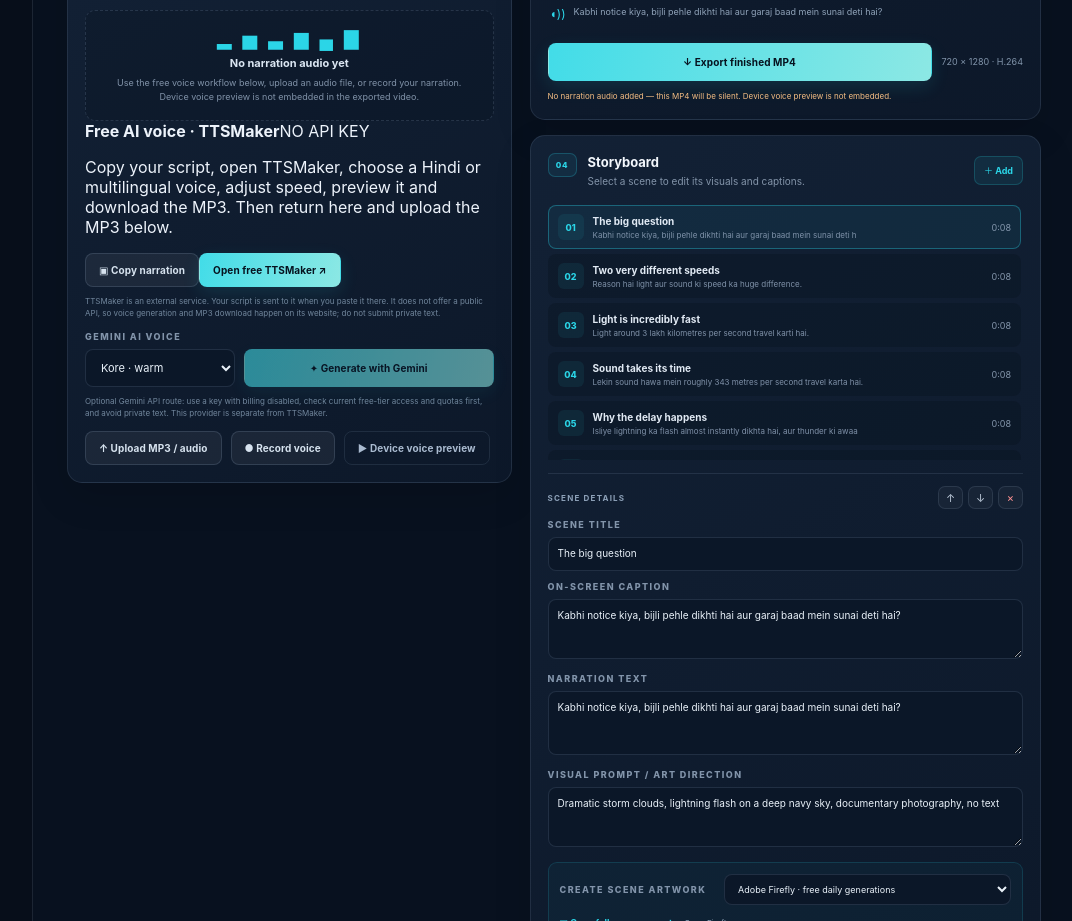
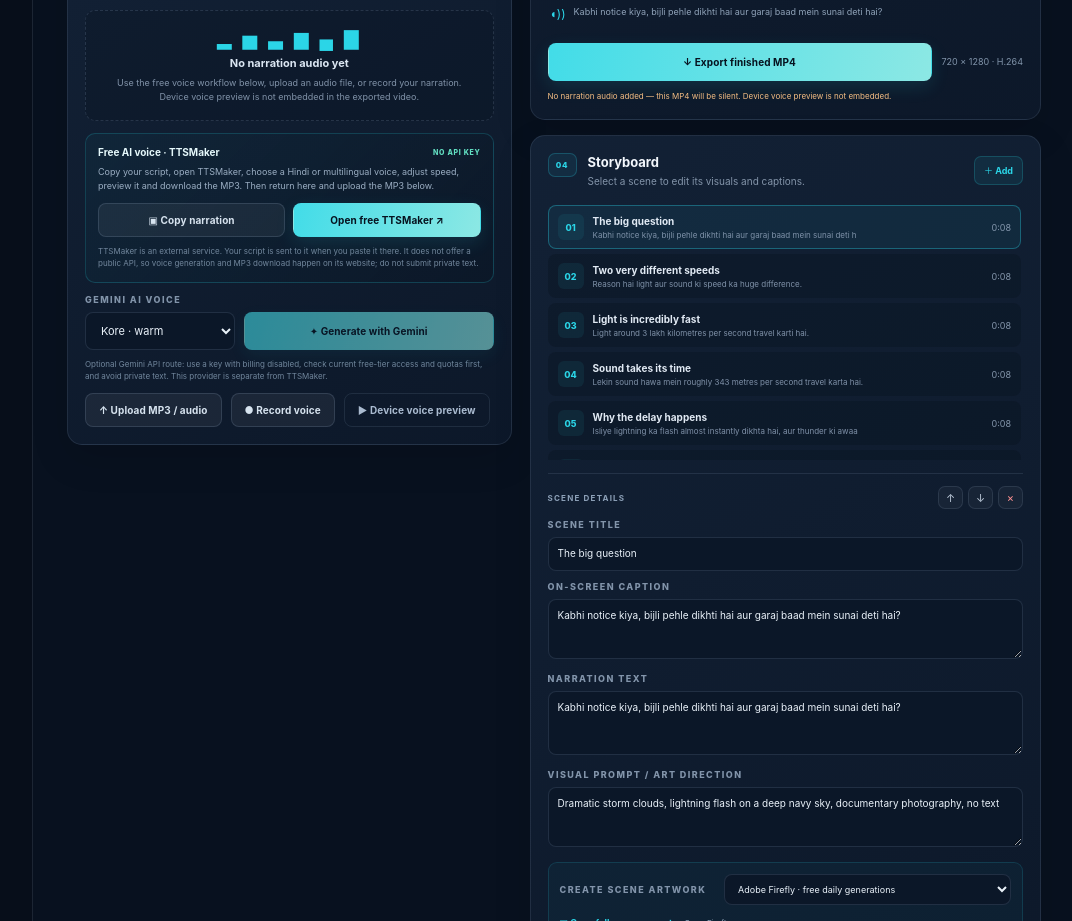
Before and after one commit to narayananagapuri25/VideoMaker, a React (Vite) app: page / in a window 1280 px wide. Shown: the part 1060-1981 px from the top of the page, without its empty margins (205-1277 px from the left). Built offline with nearby package versions, Linux system fonts and the light colour scheme.

Commit message:
Style free TTSMaker narration panel

```diff
--- a/src/styles.css
+++ b/src/styles.css
@@ -218,6 +218,15 @@ select { appearance: auto; }
   .export-spec { width: 100%; text-align: center; }
 }
 
+.free-tts-card { margin-top: 12px; padding: 12px; border: 1px solid rgba(43,213,231,.2); border-radius: 10px; background: linear-gradient(135deg, rgba(18,73,91,.18), rgba(9,20,34,.38)); }
+.free-tts-title { display: flex; align-items: center; justify-content: space-between; gap: 8px; }
+.free-tts-title strong { color: #e5f8fb; font-size: 10px; }
+.free-tts-title span { color: #62dfc2; font-size: 7px; font-weight: 800; letter-spacing: .1em; }
+.free-tts-card p { color: #9aadc2; font-size: 9px; line-height: 1.55; margin: 7px 0 10px; }
+.free-tts-actions { display: flex; flex-wrap: wrap; gap: 8px; }
+.free-tts-actions .button { flex: 1 1 145px; justify-content: center; }
+.audio-download { grid-column: 1 / -1; color: #65dfc1; font-size: 9px; font-weight: 700; text-decoration: none; }
+.audio-download:hover { color: #b5fff0; text-decoration: underline; }
 .tts-controls { display: grid; grid-template-columns: minmax(105px, .75fr) minmax(180px, 1.25fr); gap: 9px; align-items: end; margin-top: 11px; }
 .tts-controls .field-label { margin-top: 0; }
 .tts-button { min-height: 38px; }
```
